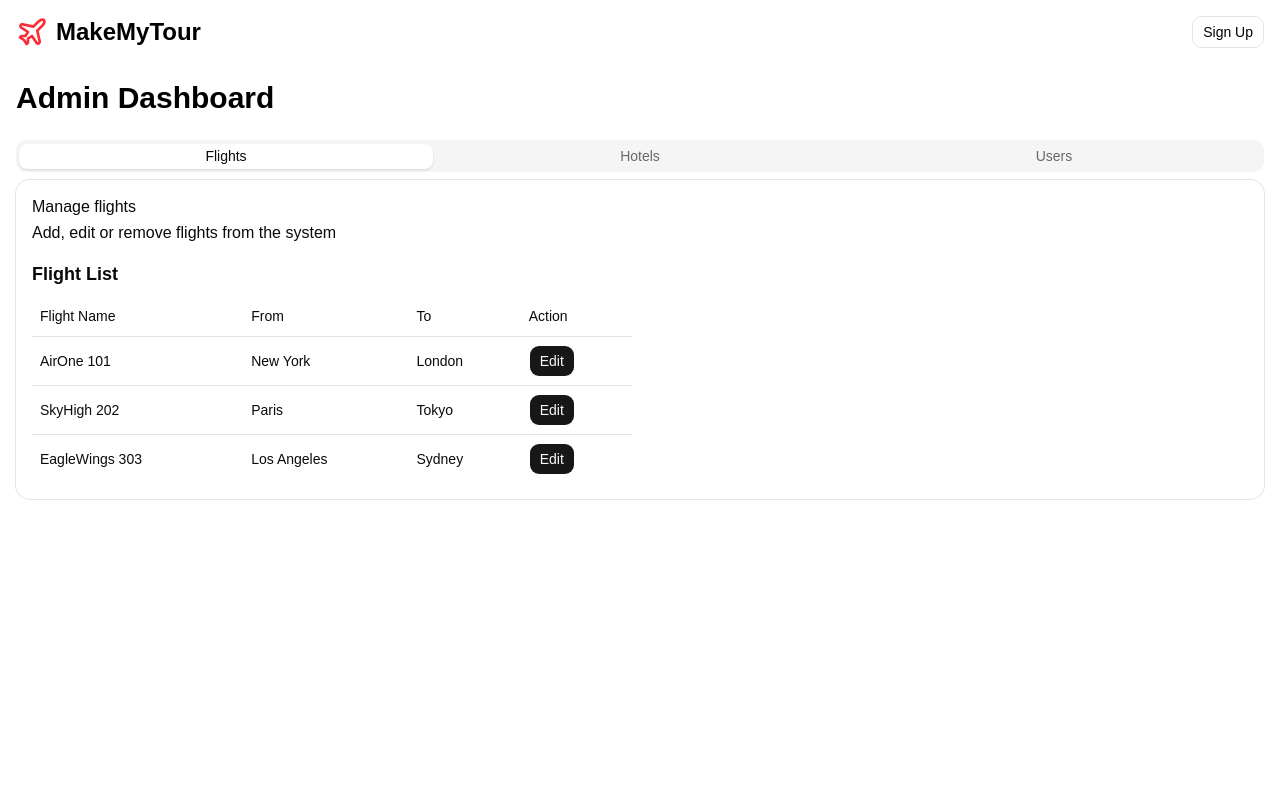
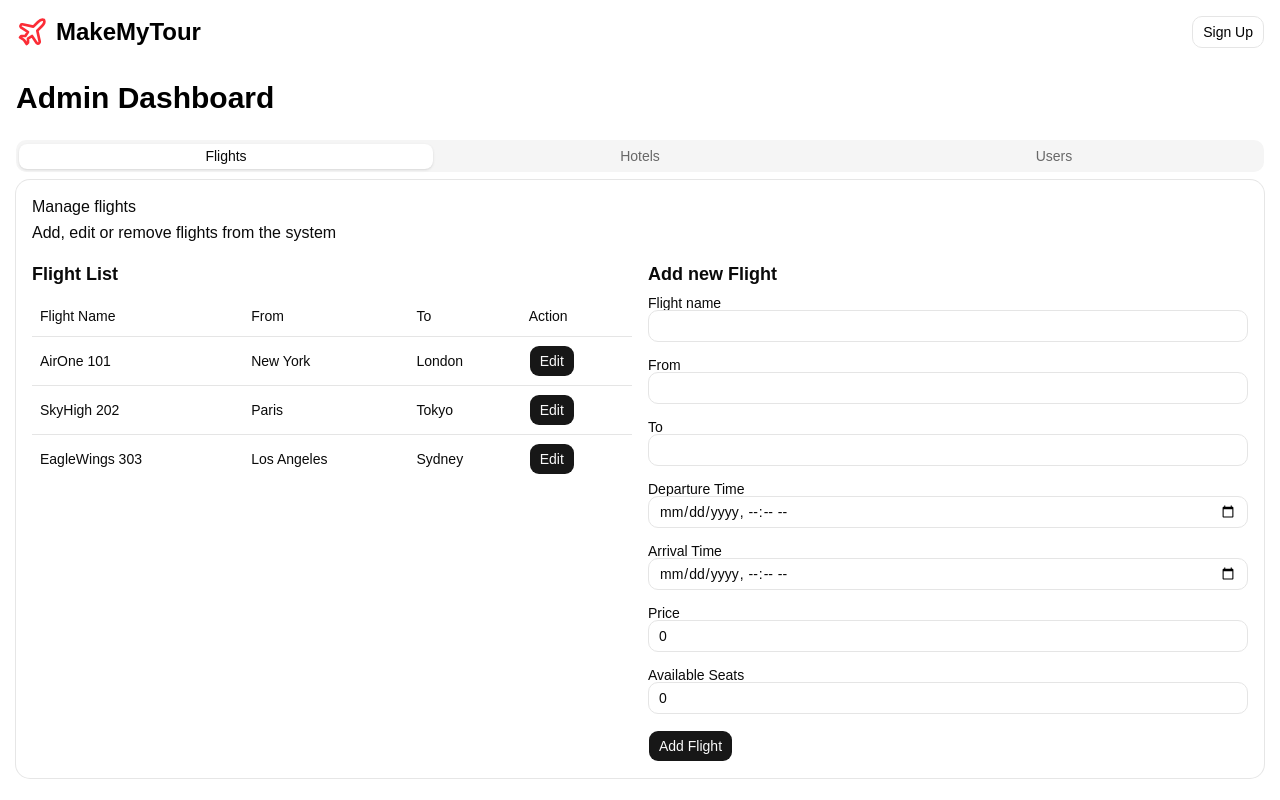
Before and after one commit to Saptarshi-Bagchi/Make-My-Trip, a Next.js app in the folder makemytour/: page /admin in a window 1280 px wide. Built offline with nearby package versions, Linux system fonts and the light colour scheme.

Commit message:
Updated Admin Dashboard

```diff
--- a/makemytour/src/pages/admin/index.tsx
+++ b/makemytour/src/pages/admin/index.tsx
@@ -115,9 +115,7 @@ const index = () => {
                     </TableBody>
                   </Table>
                 </div>
-                <div>
-
-                </div>
+                <AddeditFlight flight={selectedFlight}/>
               </div>
             </CardContent>
           </Card>
@@ -162,13 +160,86 @@ function AddeditFlight({ flight }: any) {
     e.preventDefault();
     console.log(formdata);
   }
-  return(
-    <form onSubmit={handlesubmit}>
-      <h3>{flight ? "Edit Flight" : "Add new Flight"}</h3>
+  return (
+    <form onSubmit={handlesubmit} className="space-y-4">
+      <h3 className="text-lg font-semibold mb-2">
+        {flight ? "Edit Flight" : "Add new Flight"}
+      </h3>
       <div>
-        <Label>Flight name</Label>
-        <Input id="firstName" value={formdata.flightName} onChange={handlechange} required/>
+        <Label htmlFor="flightName">Flight name</Label>
+        <Input
+          id="firstName"
+          name="firstName"
+          value={formdata.flightName}
+          onChange={handlechange}
+          required
+        />
       </div>
+      <div>
+        <Label htmlFor="from">From</Label>
+        <Input
+          id="from"
+          name="from"
+          value={formdata.from}
+          onChange={handlechange}
+          required
+        />
+      </div>
+      <div>
+        <Label htmlFor="to">To</Label>
+        <Input
+          id="to"
+          name="to"
+          value={formdata.to}
+          onChange={handlechange}
+          required
+        />
+      </div>
+      <div>
+        <Label htmlFor="departureTime">Departure Time</Label>
+        <Input
+          id="departureTime"
+          name="departureTime"
+          type="datetime-local"
+          value={formdata.departureTime}
+          onChange={handlechange}
+          required
+        />
+      </div>
+      <div>
+        <Label htmlFor="arrivalTime">Arrival Time</Label>
+        <Input
+          id="arrivalTime"
+          name="arrivalTime"
+          type="datetime-local"
+          value={formdata.arrivalTime}
+          onChange={handlechange}
+          required
+        />
+      </div>
+      <div>
+        <Label htmlFor="price">Price</Label>
+        <Input
+          id="price"
+          name="price"
+          type="number"
+          value={formdata.price}
+          onChange={handlechange}
+          required
+        />
+      </div>
+      <div>
+        <Label htmlFor="availableSeats">Available Seats</Label>
+        <Input
+          id="availableSeats"
+          name="availableSeats"
+          type="number"
+          value={formdata.availableSeats}
+          onChange={handlechange}
+          required
+        />
+      </div>
+      <Button type="submit">{flight ? "Update Flight" : "Add Flight"}</Button>
     </form>
   )
 }
```
